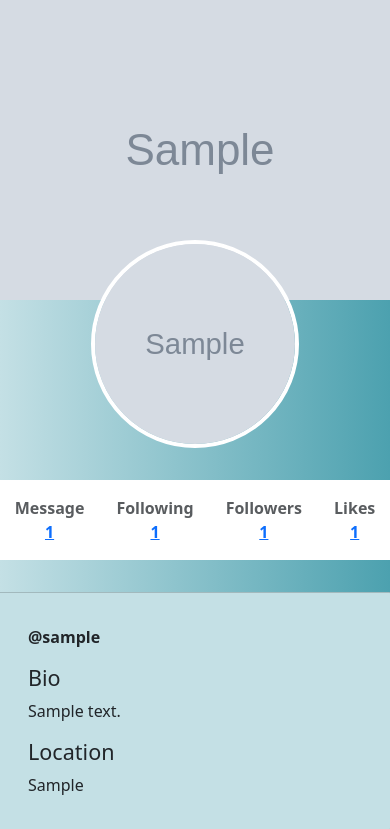
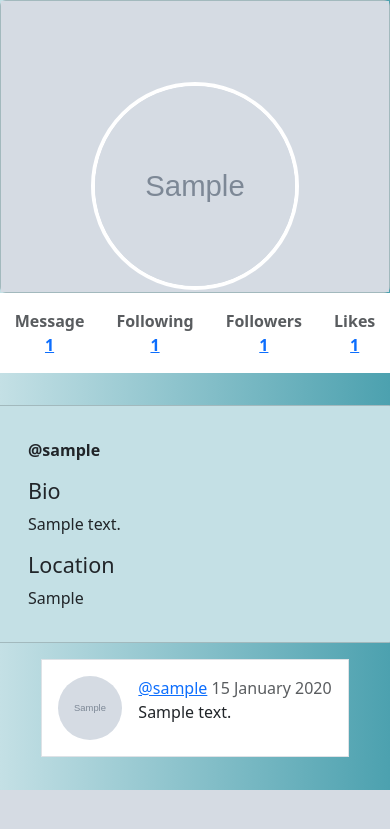
Before and after one commit to mbouanik/warbler, a Flask app: page /users/1 in a window 390 px wide; the page is wider, and only the part inside the window is pictured. Shown: the part 54-883 px from the top of that part. After the commit the page ends 844 px from the top of that part, so only its background shows below. Run offline with Flask 3, Linux system fonts and the light colour scheme; tables that the repository leaves empty hold one stand-in row (values such as "Sample post"); grey boxes marked "Sample" are stand-in pictures.

Commit message:
user profile done

```diff
--- a/forms.py
+++ b/forms.py
@@ -8,6 +8,9 @@ class UserForm(FlaskForm):
     email = StringField("Email", validators=[InputRequired(), Email()])
     password = PasswordField("Password", validators=[InputRequired(), Length(min=6)])
     image_url = StringField("(Optional) Image URL")
+    header_image_url = StringField("(Optional) Header Image URL")
+    bio = StringField("(Optional) Bio")
+    location = StringField("(Optional) Location")
 
 
 class LoginForm(FlaskForm):
@@ -17,3 +20,12 @@ class LoginForm(FlaskForm):
 
 class MessageForm(FlaskForm):
     text = TextAreaField("Text", validators=[InputRequired()])
+
+
+class EditUserForm(FlaskForm):
+    username = StringField("Username", validators=[InputRequired()])
+    email = StringField("Email", validators=[InputRequired(), Email()])
+    image_url = StringField("(Optional) Image URL")
+    header_image_url = StringField("(Optional) Header Image URL")
+    bio = StringField("(Optional) Bio")
+    location = StringField("(Optional) Location")
--- a/routes.py
+++ b/routes.py
@@ -1,7 +1,7 @@
 from flask import Blueprint, redirect, render_template, url_for, session, g
 from init import db
 from models import User, Message, Follows, Likes
-from forms import LoginForm, MessageForm, UserForm
+from forms import EditUserForm, LoginForm, MessageForm, UserForm
 
 app_routes = Blueprint(
     "app_routes",
@@ -88,3 +88,16 @@ def show_user_profile(user_id):
         db.session.commit()
         return redirect(url_for("app_routes.show_user_profile", user_id=user.id))
     return render_template("user_profile.html", user=user, form=form)
+
+
+@app_routes.route("/users/<int:user_id>/edit", methods=["GET", "POST"])
+def edit_user_profile(user_id):
+    user = db.get_or_404(User, user_id)
+    form = EditUserForm(obj=user)
+    if form.validate_on_submit():
+        form.populate_obj(user)
+        db.session.add(user)
+        db.session.commit()
+        return redirect(url_for("app_routes.show_user_profile", user_id=user.id))
+
+    return render_template("edit_user_profile.html", form=form)
--- a/static/app.css
+++ b/static/app.css
@@ -159,8 +159,15 @@ nav {
   /* margin-left: -25rem; */
 }
 
-.header {
+.header-image {
   width: auto;
+  max-height: 30rem;
+  height: 30rem;
+}
+
+.header-img {
+  object-fit: cover;
+  object-position: 50% 10%;
   max-height: 30rem;
   height: 30rem;
 }
@@ -205,7 +212,7 @@ nav {
   .profile-user {
     position: absolute;
     margin-left: 0rem;
-    margin-top: -15rem;
+    margin-top: -13.2rem;
   }
   .profile-info {
     position: relative;
@@ -224,4 +231,14 @@ nav {
     padding-left: 0rem;
     max-width: 40rem;
   }
+  .header-img {
+    max-height: 30rem;
+    height: auto;
+  }
+  .header-image {
+    width: auto;
+    max-height: 30rem;
+    min-height: 13rem;
+    height: auto;
+  }
 }
--- a/templates/user_profile.html
+++ b/templates/user_profile.html
@@ -1,7 +1,7 @@
 {% extends "base.html" %} {% block title %} {{ user.username }} {% endblock %}
 {% block content %}
-<div class="header">
-    <img src="{{ user.header_image_url }}" alt="r...">
+<div class="header-image  card"  style="width: 100%;">
+    <img class="header-img" src="{{ user.header_image_url }}" alt="r...">
 </div>
 
     <div class="profile-stats">
```
Also changed, not shown: templates/edit_user_profile.html (added, +23 -0 lines).
